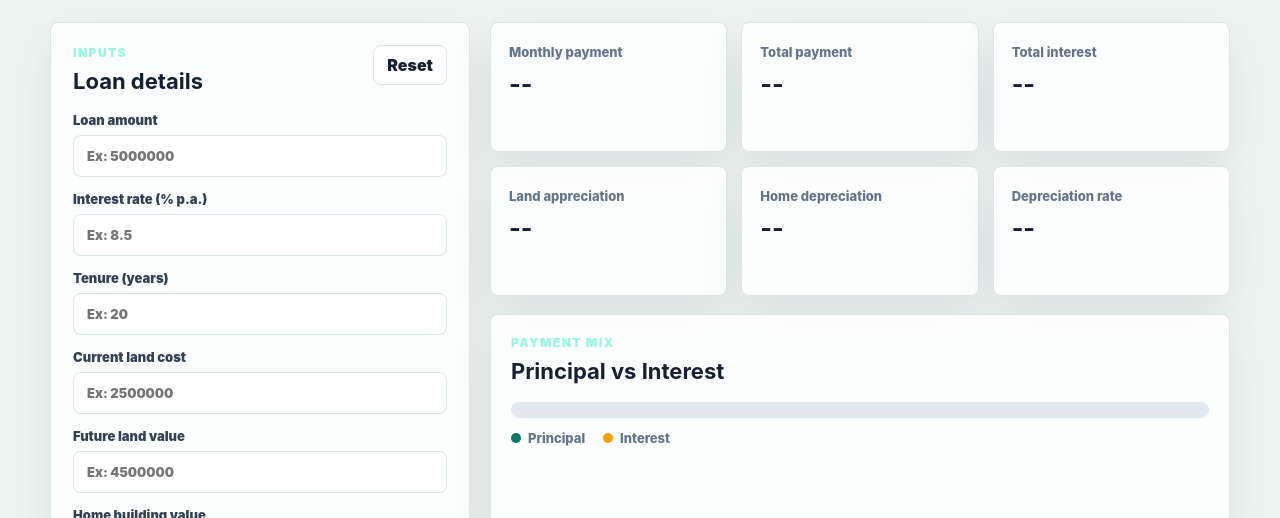
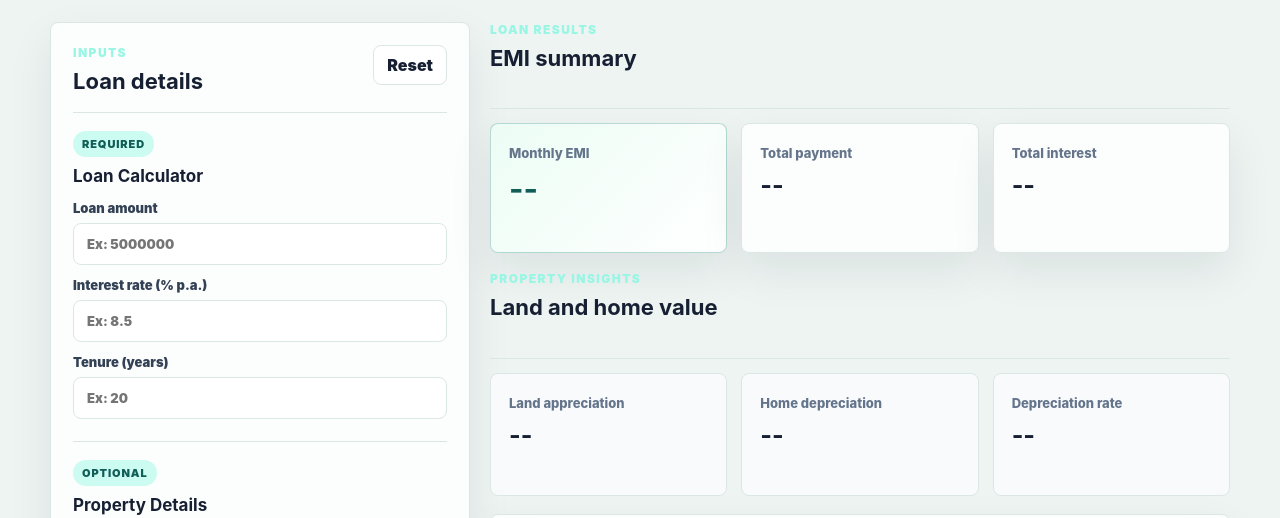
Before and after one commit to katta-srivani/Home-loan-calci, a website: page public/index.html in a window 1280 px wide. Shown: the part 332-850 px from the top of the page. Drawn offline with Linux system fonts and the light colour scheme.

Commit message:
Clarify home loan calculator layout

```diff
--- a/public/index.html
+++ b/public/index.html
@@ -38,6 +38,11 @@
             <button type="button" id="resetBtn" class="ghost-button">Reset</button>
           </div>
 
+          <div class="form-section">
+            <div class="section-copy">
+              <span>Required</span>
+              <h3>Loan Calculator</h3>
+            </div>
             <div class="form-grid">
               <label>
                 Loan amount
@@ -51,6 +56,15 @@
                 Tenure (years)
                 <input id="years" type="text" inputmode="decimal" autocomplete="off" placeholder="Ex: 20" required />
               </label>
+            </div>
+          </div>
+
+          <div class="form-section">
+            <div class="section-copy">
+              <span>Optional</span>
+              <h3>Property Details</h3>
+            </div>
+            <div class="form-grid">
               <label>
                 Current land cost
                 <input id="currentLandCost" type="text" inputmode="decimal" autocomplete="off" placeholder="Ex: 2500000" />
@@ -68,15 +82,21 @@
                 <input id="homeDepreciationRate" type="text" inputmode="decimal" autocomplete="off" placeholder="Ex: 2" />
               </label>
             </div>
+          </div>
 
           <button type="submit" class="primary-button">Calculate</button>
           <p id="errorMessage" class="error-message" role="alert"></p>
         </form>
 
         <section class="results-panel">
-          <div class="summary-grid">
-            <article class="metric-card">
-              <span>Monthly payment</span>
+          <div class="result-section">
+            <div class="section-heading">
+              <p class="eyebrow">Loan Results</p>
+              <h2>EMI summary</h2>
+            </div>
+            <div class="summary-grid loan-summary">
+              <article class="metric-card highlight-card">
+                <span>Monthly EMI</span>
                 <strong id="monthlyPayment">--</strong>
               </article>
               <article class="metric-card">
@@ -87,6 +107,15 @@
                 <span>Total interest</span>
                 <strong id="totalInterest">--</strong>
               </article>
+            </div>
+          </div>
+
+          <div class="result-section">
+            <div class="section-heading">
+              <p class="eyebrow">Property Insights</p>
+              <h2>Land and home value</h2>
+            </div>
+            <div class="summary-grid property-summary">
               <article class="metric-card">
                 <span>Land appreciation</span>
                 <strong id="landAppreciationRate">--</strong>
@@ -99,6 +128,7 @@
                 <span>Depreciation rate</span>
                 <strong id="homeDepreciationRateResult">--</strong>
               </article>
+            </div>
           </div>
 
           <div class="insight-card">
--- a/public/styles.css
+++ b/public/styles.css
@@ -139,9 +139,38 @@ h2 {
   font-size: 22px;
 }
 
+.form-section {
+  display: grid;
+  gap: 14px;
+  border-top: 1px solid var(--line);
+  padding-top: 18px;
+}
+
+.form-section + .form-section {
+  margin-top: 22px;
+}
+
+.section-copy span {
+  display: inline-flex;
+  border-radius: 999px;
+  background: #ccfbf1;
+  color: var(--brand-dark);
+  font-size: 11px;
+  font-weight: 900;
+  letter-spacing: 0.08em;
+  padding: 6px 9px;
+  text-transform: uppercase;
+}
+
+.section-copy h3 {
+  margin: 9px 0 0;
+  color: var(--ink);
+  font-size: 17px;
+}
+
 .form-grid {
   display: grid;
-  gap: 14px;
+  gap: 12px;
 }
 
 label {
@@ -206,6 +235,16 @@ input:focus {
   gap: 18px;
 }
 
+.result-section {
+  display: grid;
+  gap: 14px;
+}
+
+.section-heading {
+  border-bottom: 1px solid var(--line);
+  padding-bottom: 10px;
+}
+
 .summary-grid {
   display: grid;
   grid-template-columns: repeat(3, minmax(0, 1fr));
@@ -221,6 +260,21 @@ input:focus {
   margin-top: 8px;
   color: var(--ink);
   font-size: 25px;
+}
+
+.highlight-card {
+  border-color: rgba(15, 118, 110, 0.28);
+  background: linear-gradient(135deg, #ecfdf5, #ffffff);
+}
+
+.highlight-card strong {
+  color: var(--brand-dark);
+  font-size: 31px;
+}
+
+.property-summary .metric-card {
+  background: #f8fafc;
+  box-shadow: none;
 }
 
 .insight-card,
```
Lines whose indentation alone changed are shown as unchanged.
